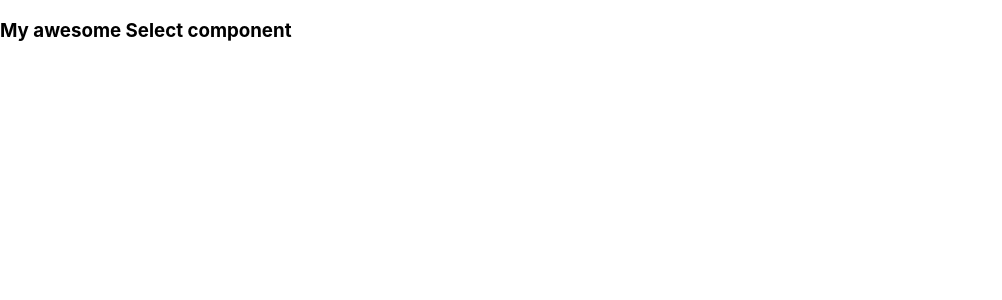
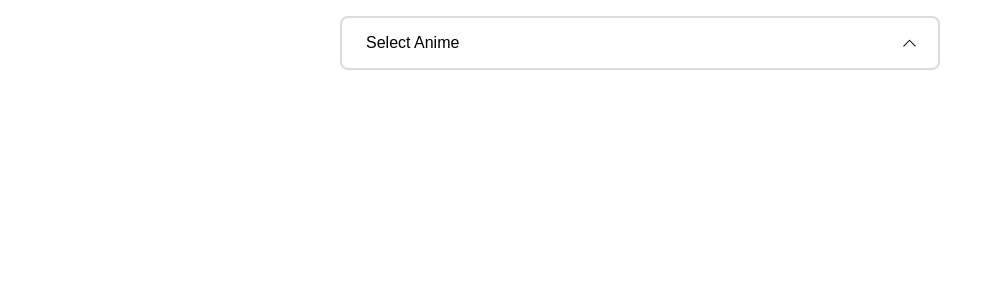
Before and after one commit to SouryaMishra/react-select, a React (Create React App) app: page / in a window 1280 px wide. Shown: the top 300 px of the page, without its empty margins (0-1002 px from the left). Built offline with nearby package versions, Linux system fonts and the light colour scheme; the HTML template or start-up script is replaced by a standard one.

Commit message:
Create a basic usable component

```diff
--- a/src/App.tsx
+++ b/src/App.tsx
@@ -1,9 +1,18 @@
-function App() {
+import { useState } from "react";
+import { Select } from "./components/Select";
+import type { Option } from "./components/Select";
+import { options } from "./options";
+
+const App = () => {
+  const [selectedOption, setSelectedOption] = useState<Option | null>(null);
+
   return (
-    <div>
-      <h3>My awesome Select component</h3>
-    </div>
+    <Select
+      options={options}
+      selectedOption={selectedOption}
+      onSelect={setSelectedOption}
+    />
   );
-}
+};
 
 export default App;
--- /dev/null
+++ b/src/components/Select/Select.tsx
@@ -0,0 +1,44 @@
+import { useState } from "react";
+import { ISelectProps } from "./props";
+import "./style.css";
+
+export const Select: React.FC<ISelectProps> = ({
+  options,
+  selectedOption,
+  onSelect,
+}) => {
+  const [isListShown, setIsListShown] = useState<boolean>(false);
+  return (
+    <div className="select">
+      <button
+        className={`select__trigger${isListShown ? " open" : ""}`}
+        onClick={() => {
+          setIsListShown((shown) => !shown);
+        }}
+      >
+        {selectedOption?.text || "Select Anime"}
+      </button>
+      {isListShown ? (
+        <ul className="select__list">
+          {options.map((option) => (
+            <li
+              key={option.id}
+              className={`select__list-option${
+                option.value === selectedOption?.value ? " selected" : ""
+              }`}
+              id={`option-${option.id}`}
+              onClick={() => {
+                onSelect(option);
+                setIsListShown(false);
+              }}
+            >
+              {option.text}
+            </li>
+          ))}
+        </ul>
+      ) : null}
+    </div>
+  );
+};
+
+Select.displayName = "Select";
--- /dev/null
+++ b/src/components/Select/index.ts
@@ -0,0 +1,2 @@
+export * from "./Select";
+export * from "./props";
--- /dev/null
+++ b/src/components/Select/props.ts
@@ -0,0 +1,11 @@
+export type Option = {
+  id: string;
+  text: string;
+  value: string;
+};
+
+export interface ISelectProps {
+  options: Option[];
+  selectedOption: Option | null;
+  onSelect: (option: Option) => void;
+}
--- /dev/null
+++ b/src/components/Select/style.css
@@ -0,0 +1,84 @@
+:root {
+    --hover-color:rgb(199, 242, 242);
+    --selected-option-bg-color:rgb(54, 169, 169);
+    --outline-color: rgb(105, 210, 210);
+    --outline-width: 3px;
+    --outline-offset: -2px;
+    --border-radius: 8px;
+    --border-color: 2px solid #dedbdb;
+    --box-shadow: 0 2px 8px rgba(0,0,0,0.2);
+}
+
+.select {
+    max-width: 600px;
+    margin: 1rem auto;
+    position: relative;
+}
+
+.select__trigger {
+    width: 100%;
+    display: inline-block;
+    border-radius: var(--border-radius);
+    position: relative;
+    min-height: 40px;
+    border: var(--border-color);
+    outline: 0;
+    cursor: pointer;
+    text-align: left;
+    background-color: #fff;
+    padding: 1rem 1.5rem;
+    font-size: 1rem;
+}
+
+.select__trigger:focus{
+    outline: var( --outline-width) solid var(--outline-color);
+    outline-offset: var(--outline-offset);
+}
+
+.select__trigger::after{
+    content: "";
+    position: absolute;
+    right: 1.5rem;
+    top: 50%;
+    border: 1px solid black;
+    border-right: none;
+    border-bottom: none;
+    height: 0.5rem;
+    width: 0.5rem;
+    transform: translateY(calc(-50% + 3px)) rotate(45deg);
+}
+
+.select__trigger.open::after{
+    transform: translateY(calc(-50% - 3px)) rotate(225deg);
+}
+
+.select__list {
+    position: absolute;
+    margin: 0;
+    top: calc(100% + 1rem);
+    left:0;
+    right:0;
+    list-style: none;
+    padding: 8px;
+    border-radius: var(--border-radius);
+    box-shadow: var(--box-shadow);
+}
+
+.select__list-option {
+    padding: 1rem;
+    cursor: pointer;
+}
+
+.select__list-option + .select__list-option  {
+    margin-top: 4px;
+}
+
+.select__list-option:hover{
+    background-color: var(--hover-color);
+}
+
+.select__list-option.selected {
+    background-color: var(--selected-option-bg-color);
+    color: #fff;
+    font-weight: 600;
+}
--- a/src/index.css
+++ b/src/index.css
@@ -5,6 +5,7 @@ body {
     sans-serif;
   -webkit-font-smoothing: antialiased;
   -moz-osx-font-smoothing: grayscale;
+  font-size: 1rem;
 }
 
 code {
--- /dev/null
+++ b/src/options.ts
@@ -0,0 +1,29 @@
+import type { Option } from "./components/Select";
+
+export const options: Option[] = [
+  {
+    id: "1",
+    text: "Demon Slayer: Kimetsu No Yaiba",
+    value: "nezuko",
+  },
+  {
+    id: "2",
+    text: "Assassination Classroom",
+    value: "koroSensei",
+  },
+  {
+    id: "3",
+    text: "Mob Psycho 100",
+    value: "mob",
+  },
+  {
+    id: "4",
+    text: "Code Geass",
+    value: "lelouch",
+  },
+  {
+    id: "5",
+    text: "Attack on Titan",
+    value: "zeke",
+  },
+];
```
